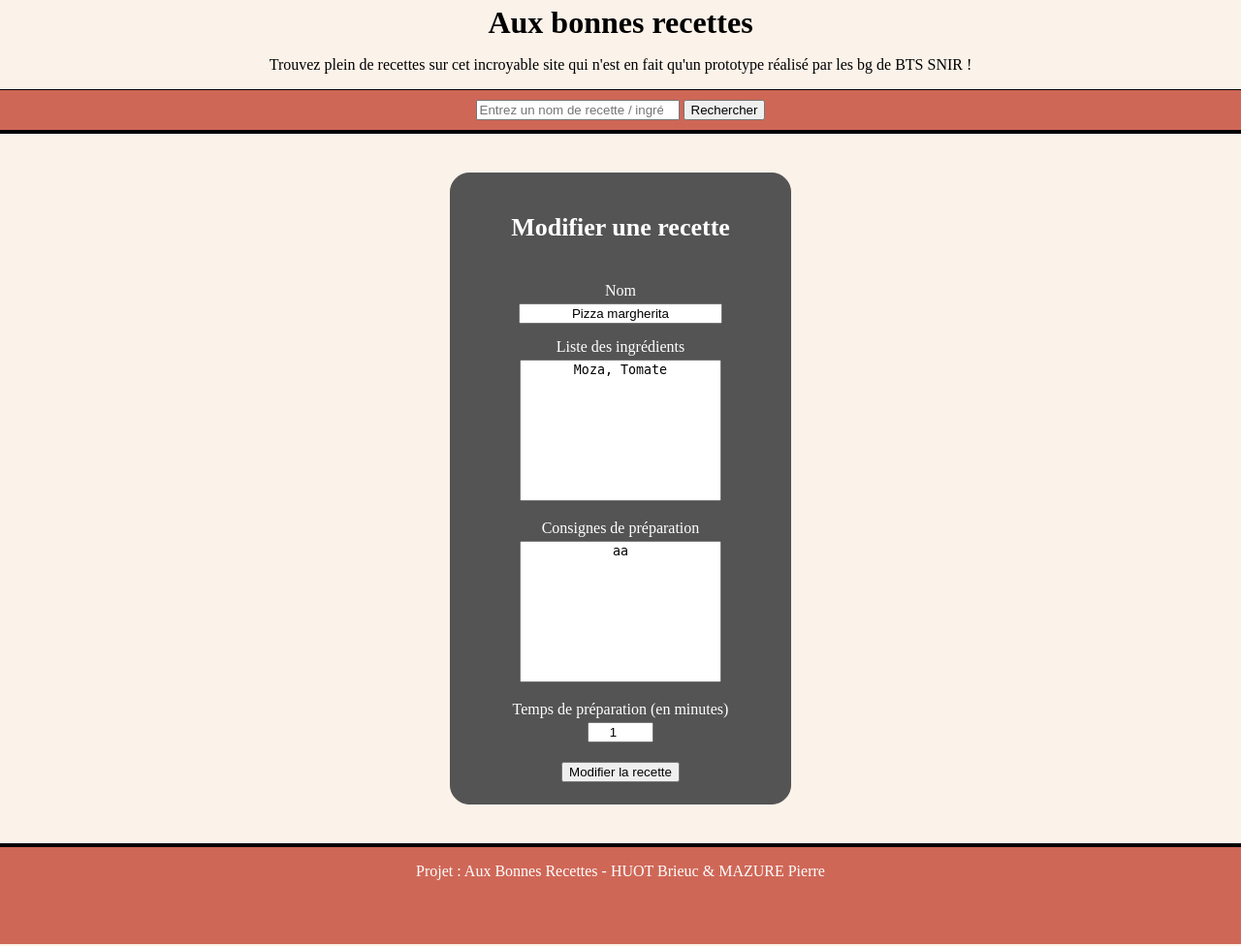
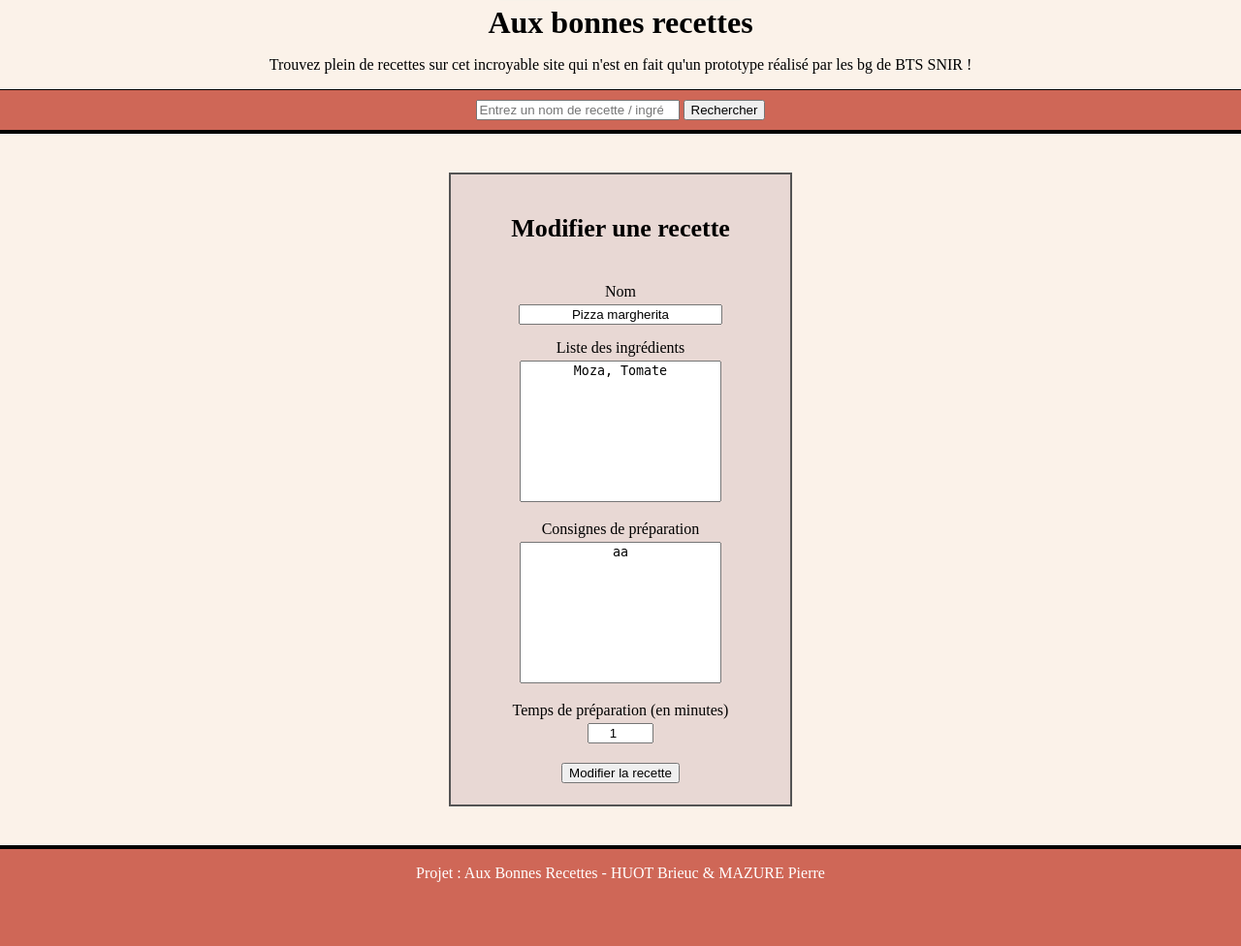
Before and after one commit to Brieuuc/Projet_SiteRecettes, a PHP site: page /Admin/admin_modif.php?id=1 in a window 1280 px wide. Shown: the part 303-1279 px from the top of the page at 97% size. Run offline with PHP 8.4, Linux system fonts and the light colour scheme.

Commit message:
CSS for modif.php

```diff
--- a/css/style.css
+++ b/css/style.css
@@ -80,11 +80,9 @@ footer{
 	height: 620px;
 	margin: 40px auto;
 	padding: 15px;
-	border: #545454 1px solid;
-	border-radius: 20px;
+	background-color: #e8d8d4;
 	text-align: center;
-	background-color: #545454;
-	color: white;
+	border: 2px solid #545454;
 }
 
 #create_form form, #modif_form form{
```
